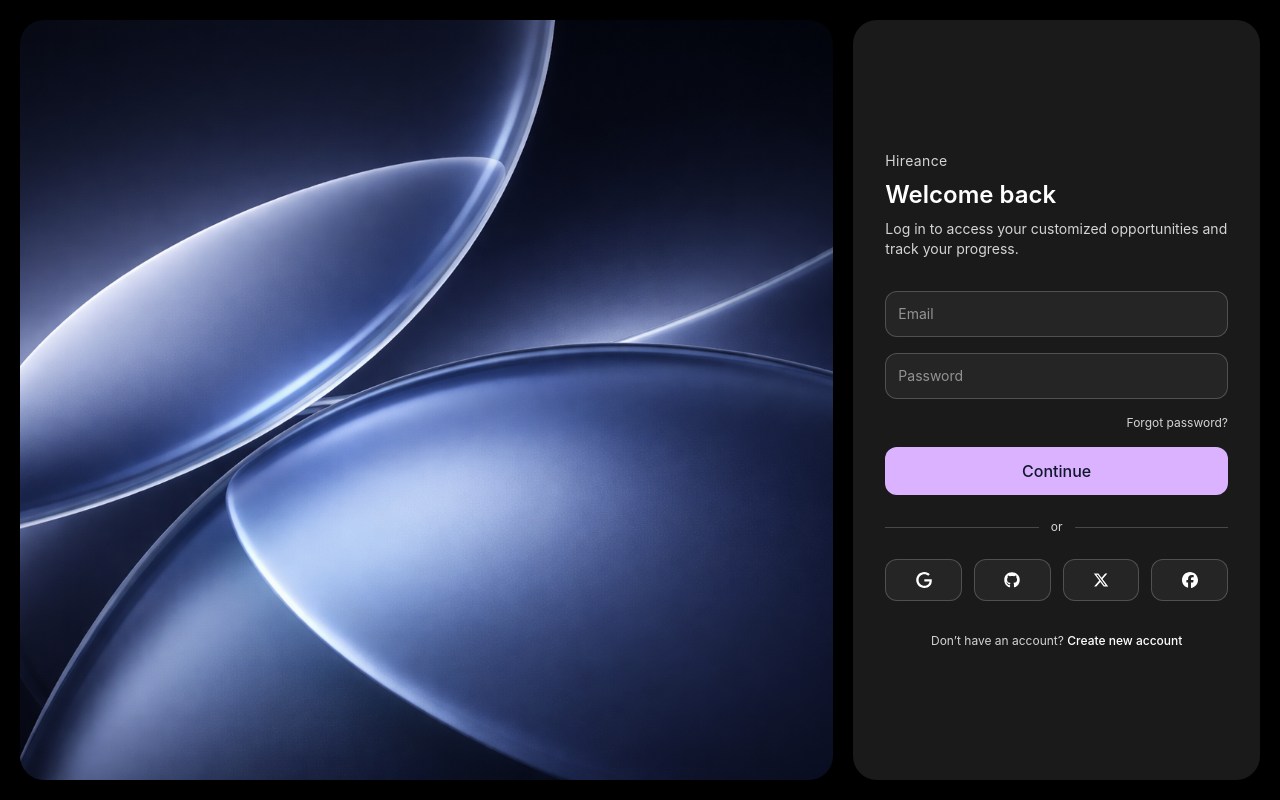
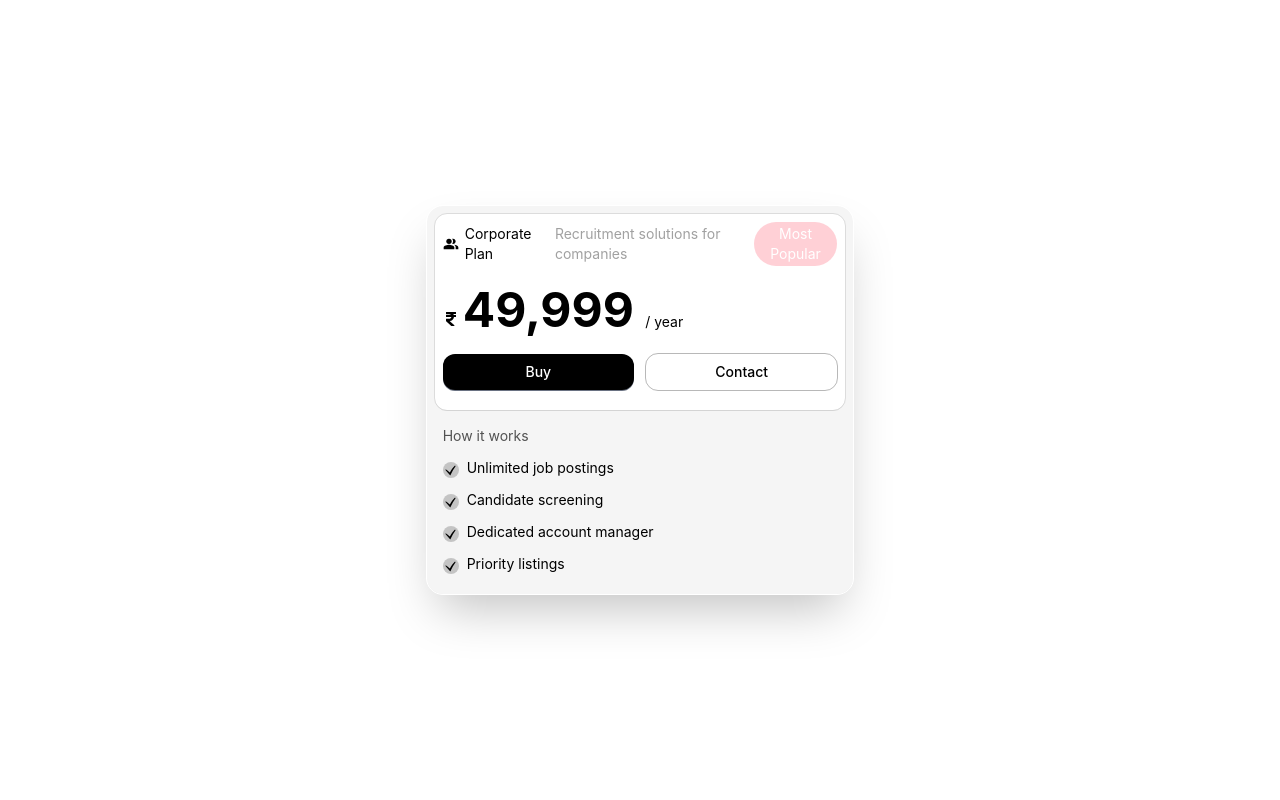
Before and after one commit to kanishq-17/hireance, a React (Vite) app: page / in a window 1280 px wide. Built offline with nearby package versions, Linux system fonts and the light colour scheme.

Commit message:
update: signup logic updated

```diff
--- a/src/app/App.jsx
+++ b/src/app/App.jsx
@@ -1,11 +1,57 @@
-import AuthFlip from "../authentication/features/AuthFlip";
-// import Login from "../authentication/features/login";
-// import SignUp from "../authentication/features/signUp";
+// import AuthFlip from "../authentication/features/AuthFlip";
+// import { BrowserRouter as Router, Routes, Route } from "react-router-dom";
+// // import Login from "../authentication/features/login";
+// // import SignUp from "../authentication/features/signUp";
+
+import SubscriptionCard from "../candidate/subscription/SubscriptionCard";
+
+// import UnauthorizedAccess from "../pages/error/unauthorizedAccess";
+// import ServerError from "../pages/error/serverError";
+// import PageNotFound from "../pages/error/pageNotFound";
+
+// import Footer from "../shared/components/layout/Footer";
+
+// const App = () => {
+//   return (
+//     <Router>
+//       <Routes>
+//         {/* Auth Route */}
+//         <Route path="/" element={<AuthFlip />} />
+
+//         {/* Error Pages */}
+//         <Route path="/401" element={<UnauthorizedAccess />} />
+//         <Route path="/500" element={<ServerError />} />
+
+//         {/* 404 Page */}
+//         <Route path="*" element={<PageNotFound />} />
+//       </Routes>
+
+//       {/* Footer (visible on all pages) */}
+//       <Footer />
+//     </Router>
+//   );
+// };
+
+// export default App;
 
 const App = () => {
   return (
-    <div>
-      <AuthFlip />
+    <div className="w-full h-screen flex items-center justify-center  gap-5">
+      <SubscriptionCard
+        title="Corporate Plan"
+        subtitle="Recruitment solutions for companies"
+        price="49,999"
+        duration="year"
+        features={[
+          "Unlimited job postings",
+          "Candidate screening",
+          "Dedicated account manager",
+          "Priority listings",
+        ]}
+        cta1="Buy"
+        cta2="Contact"
+        featured="Most Popular"
+      />
     </div>
   );
 };
--- a/src/authentication/features/signUp.jsx
+++ b/src/authentication/features/signUp.jsx
@@ -8,34 +8,36 @@ import { FaGithub } from "react-icons/fa6";
 export const SignUpLeft = () => {
   return (
     <div
-      className="w-full h-full rounded-3xl flex items-end justify-center
-      bg-[url(/bg-img.png)] bg-cover bg-center opacity-90
-      backdrop-blur-xl border border-white/20 text-white"
+      className="w-full h-full rounded-3xl relative overflow-hidden
+  bg-[url(/bg-img.png)] bg-cover bg-center"
     >
-      <div className="text-center pb-10">
-        <p className="text-sm tracking-wide text-neutral-300">Hireance</p>
+      {/* overlay */}
+      <div className="absolute inset-0 bg-black/40 backdrop-blur-[2px]" />
 
-        <h2 className="mt-2 mb-1 font-medium text-3xl">
-          Get Started with Us
-        </h2>
+      {/* content */}
+      <div className="relative z-10 h-full flex items-end justify-center pb-12 px-8 text-white">
+        <div
+          className="w-full max-w-md rounded-2xl
 
-        <p className="text-sm w-[80%] m-auto text-neutral-300">
-          Complete these easy steps to register your account.
-        </p>
+      p-6 text-center"
+        >
+          <p className="text-xs tracking-widest uppercase text-neutral-300">
+            Hireance
+          </p>
 
-        <div className="flex flex-col items-center justify-center mt-6 gap-3 font-medium">
-          <Button
-            extraClasses="text-sm p-4 w-full text-left pl-5 bg-white text-black rounded-xl"
-            text="1. Sign up your account"
-          />
-          <Button
-            extraClasses="text-sm p-4 w-full text-left pl-5 bg-white/10 text-white rounded-xl"
-            text="2. Set up your account"
-          />
-          <Button
-            extraClasses="text-sm p-4 w-full text-left pl-5 bg-white/10 text-white rounded-xl"
-            text="3. Set up your profile"
-          />
+          <h2 className="mt-3 text-2xl font-semibold">Get started with us</h2>
+
+          <p className="mt-2 text-sm text-neutral-300">
+            Complete these simple steps to create your account and begin your
+            journey.
+          </p>
+
+          {/* steps */}
+          <div className="mt-6 space-y-3 text-left">
+            <Step active text="Create your account" />
+            <Step text="Set up account details" />
+            <Step text="Complete your profile" />
+          </div>
         </div>
       </div>
     </div>
@@ -58,10 +60,10 @@ export const SignUpRight = ({ onSwitch }) => {
   return (
     <div
       className="w-full h-full text-white rounded-3xl
-      bg-white/10 backdrop-blur-xl border border-white/20
-      flex flex-col justify-center"
+      bg-white/10 backdrop-blur-xl
+      flex flex-col justify-center px-10"
     >
-      <h2 className="mt-10 font-medium text-2xl text-center">
+      <h2 className="mt-2 font-medium text-2xl text-center">
         Sign Up Account
       </h2>
 
@@ -70,7 +72,7 @@ export const SignUpRight = ({ onSwitch }) => {
       </p>
 
       {/* social login */}
-      <div className="mt-10 mx-10 flex gap-3">
+      <div className="mt-10  flex gap-3">
         <div
           className="flex items-center justify-center w-full gap-3 p-3
           rounded-xl border border-white/20 bg-white/5 hover:bg-white/10 transition"
@@ -88,9 +90,16 @@ export const SignUpRight = ({ onSwitch }) => {
         </div>
       </div>
 
+      {/* divider */}
+      <div className="flex items-center gap-3 my-5 text-neutral-600">
+        <hr className="w-full border-white/20" />
+        <span className="text-xs">or</span>
+        <hr className="w-full border-white/20" />
+      </div>
+
       {/* signup form */}
       <form onSubmit={handleSubmit(onSubmit)}>
-        <div className="mx-10 mt-10 flex flex-col space-y-5">
+        <div className=" flex flex-col space-y-5">
           {/* names */}
           <div className="flex gap-4">
             <div className="w-full">
@@ -210,6 +219,26 @@ export const SignUpRight = ({ onSwitch }) => {
   );
 };
 
+/* ---------------- HELPER ---------------- */
+
+const Step = ({ text, active }) => (
+  <div
+    className={`flex items-center gap-3 px-4 py-3 rounded-xl text-sm
+    border transition
+    ${
+      active
+        ? "bg-white text-black border-white"
+        : "bg-white/5 text-white border-white/20"
+    }`}
+  >
+    <span
+      className={`h-2 w-2 rounded-full
+      ${active ? "bg-black" : "bg-white/40"}`}
+    />
+    <span>{text}</span>
+  </div>
+);
+
 /* ---------------- EXPORT ---------------- */
 
 const SignUp = {
```
